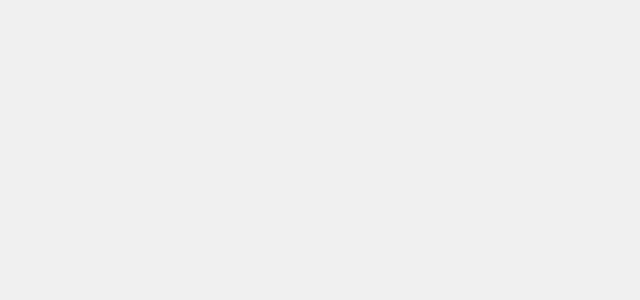
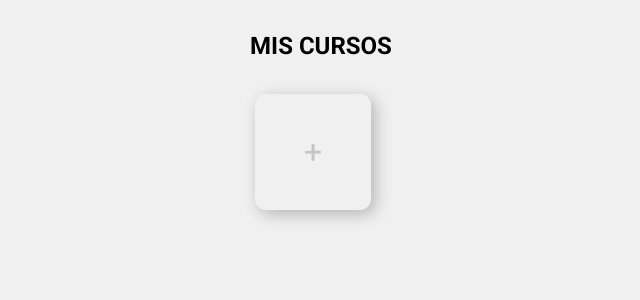
Before and after one commit to aldo-castellano/theBridgeAssistance, a React (Create React App) app: page /courses in a window 1280 px wide. Before the commit this address had no page. Shown: the top 300 px of the page, without its empty margins (319-959 px from the left). Built offline with nearby package versions, Linux system fonts and the light colour scheme.

Commit message:
Add minor fixes

```diff
--- a/src/App.js
+++ b/src/App.js
@@ -1,12 +1,13 @@
 import React from "react";
 import { BrowserRouter, Routes, Route } from "react-router-dom";
-import "./styles.scss";
-import { UserContextProvider } from "./context/UserContext";
-import Main from "./views/main/Main";
-import Nav from "./components/nav/nav";
+import "styles.scss";
+import { UserContextProvider } from "context/UserContext";
+import Main from "views/main/Main";
+import Nav from "components/nav/nav";
 import { ThemeProvider } from "@mui/material/styles";
-import theme from "./assets/themeCofi";
-import Login from "./views/login/login";
+import theme from "assets/themeCofi";
+import Login from "views/login/login";
+import { Courses } from "views/courses";
 
 const App = () => {
   return (
@@ -15,9 +16,11 @@ const App = () => {
         <div className="container">
           <BrowserRouter>
             <Routes>
+              <Route path="/login" element={<Login />} />
               <Route path="/" element={<Main />} />
-              <Route path="/login" element={<Login />} />
+              <Route path="/courses" element={<Courses />} />
             </Routes>
+            {/* TODO: SHOW BASED ON USER CONTEXT (LOGIN) */}
             {/* <Nav></Nav> */}
           </BrowserRouter>
         </div>
--- a/src/views/courses/index.jsx
+++ b/src/views/courses/index.jsx
@@ -1,5 +1,6 @@
 import React from "react";
 import { useNavigate } from "react-router-dom";
+
 let courses = [
   { name: "Full-Stack Intensivo", user: "richi" },
   { name: "Full-Stack Part-time", user: "richi" },
--- a/src/views/login/login.jsx
+++ b/src/views/login/login.jsx
@@ -1,10 +1,10 @@
 import React, { useState, useEffect } from "react";
 import { useNavigate } from "react-router-dom";
 
-import { useSession } from "../../logic/useSession";
+import { useSession } from "logic/useSession";
 import { TextField, Button } from "@mui/material";
-import logo from "../../assets/img/thebridgelogo.svg";
-import logol from "../../assets/img/lone-logo.png";
+import logo from "assets/img/thebridgelogo.svg";
+import logol from "assets/img/lone-logo.png";
 
 const Login = () => {
   const navigate = useNavigate();
```
